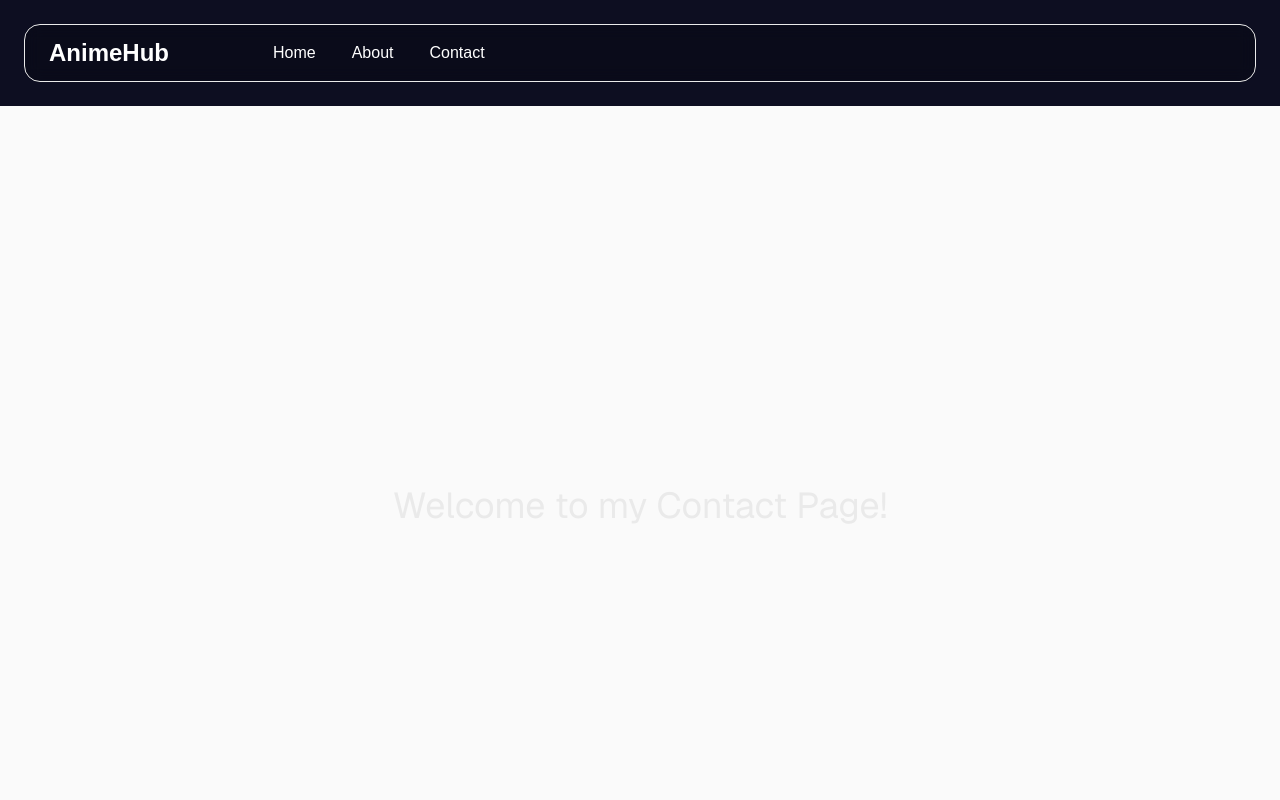
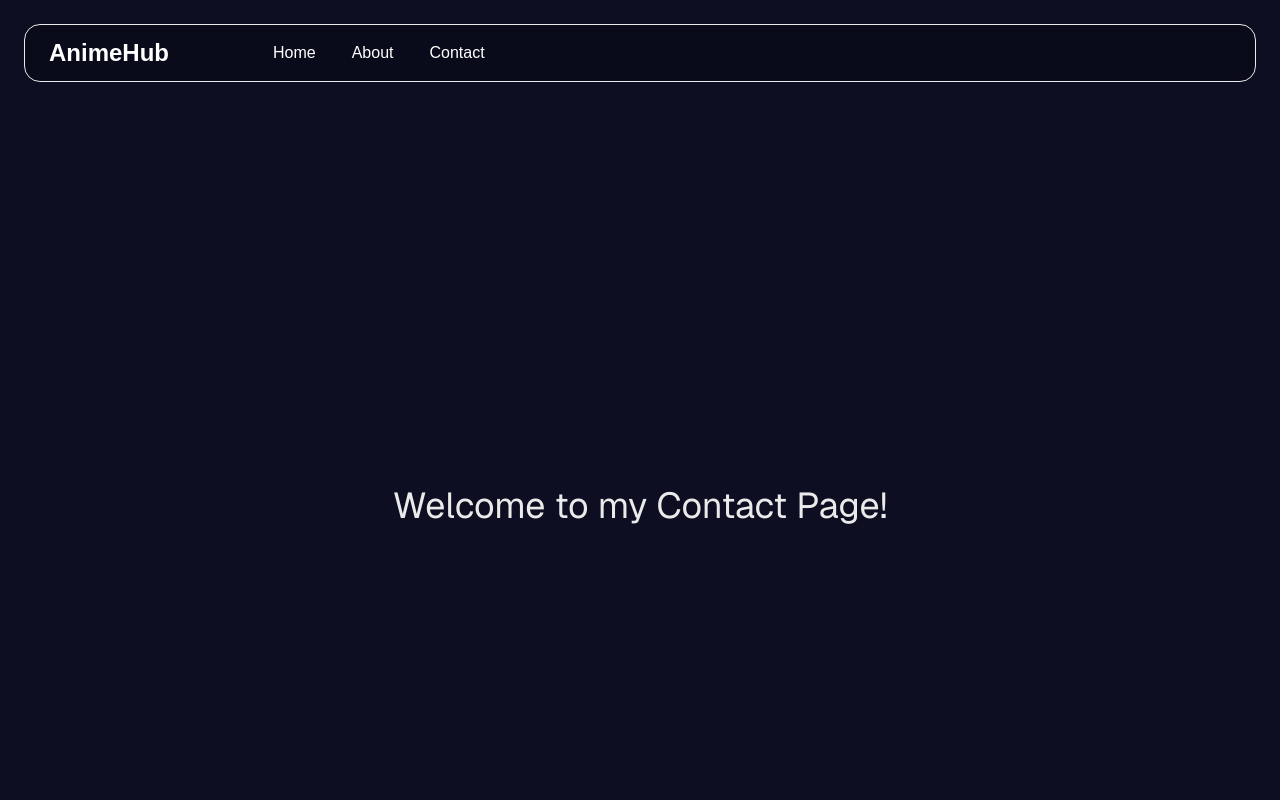
Before and after one commit to Caryariola/CS-2240-Website, a Next.js app: page /contact in a window 1280 px wide. Shown: the top 800 px of the page. Built offline with nearby package versions, Linux system fonts and the light colour scheme.

Commit message:
change bg-color in contact and about

```diff
--- a/app/about/page.tsx
+++ b/app/about/page.tsx
@@ -1,6 +1,6 @@
 export default function About() {
   return (
-    <div className="flex flex-col p-10 border m-3.5 max-w-screen gap-4 items-center min-h-screen bg-zinc-50 font-sans dark:bg-black ">
+    <div className="flex flex-col p-10 border m-3.5 max-w-screen gap-4 items-center min-h-screen  font-sans">
       <div className=" border p-2 text-2xl">
        Welcome to my About Page!
       </div>
--- a/app/contact/page.tsx
+++ b/app/contact/page.tsx
@@ -1,6 +1,6 @@
 export default function Contact() {
     return (
-        <div className="flex min-h-screen items-center justify-center bg-zinc-50 font-sans dark:bg-black text-4xl">
+        <div className="flex min-h-screen items-center justify-center font-sans text-4xl">
             Welcome to my Contact Page!
         </div>
     )
```
